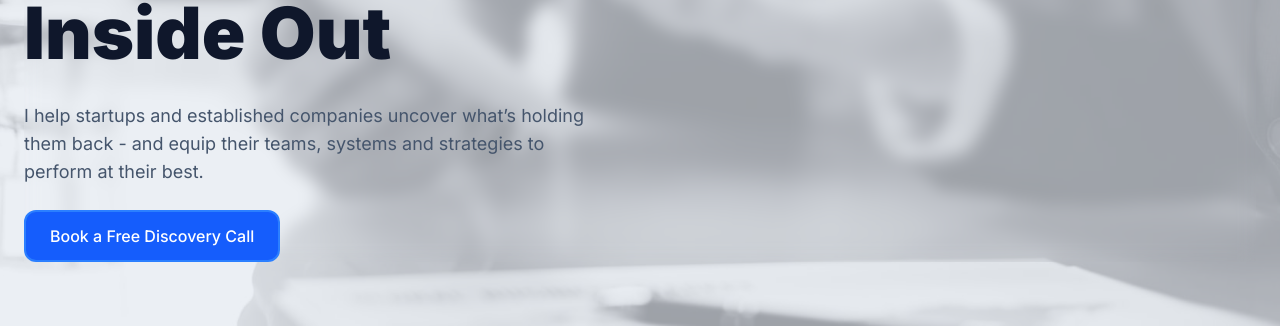
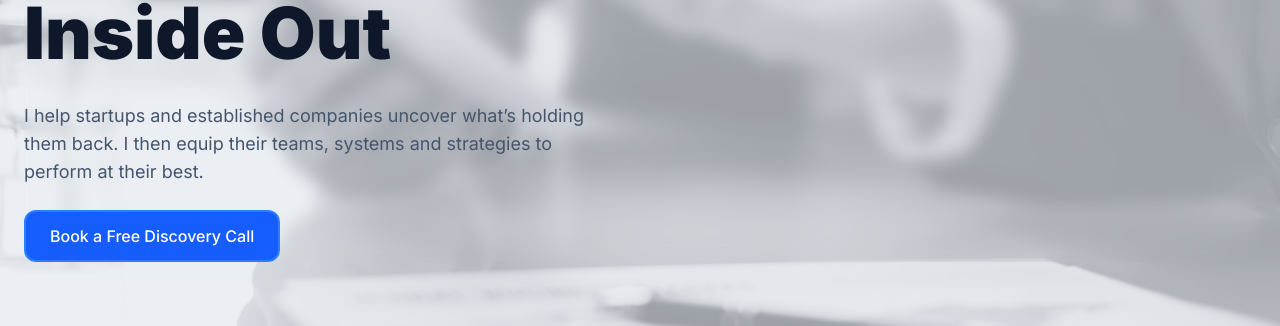
Before and after one commit to nathanpckent-wq/nathanpckent-wq.github.io, a Jekyll site: the page built from index.html, in a window 1280 px wide and 900 px high. Shown: the part 410-736 px from the top of the window. Built offline with Jekyll 4.4.1, drawn with Linux system fonts in a browser that asks for light colours; nearby versions of some CDN libraries.

Commit message:
update jumbotron subheadline

```diff
--- a/_data/nathantics.json
+++ b/_data/nathantics.json
@@ -41,7 +41,7 @@
   ],
   "landingPage": {
     "headline": "Transform Your Sales, CX & Operations from the Inside Out",
-    "subHeadline": "I help startups and established companies uncover what’s holding them back - and equip their teams, systems and strategies to perform at their best.",
+    "subHeadline": "I help startups and established companies uncover what’s holding them back. I then equip their teams, systems and strategies to perform at their best.",
     "cta": {
       "text": "Book a Free Discovery Call",
       "link": "https://nathanpckent.youcanbook.me/"
```
